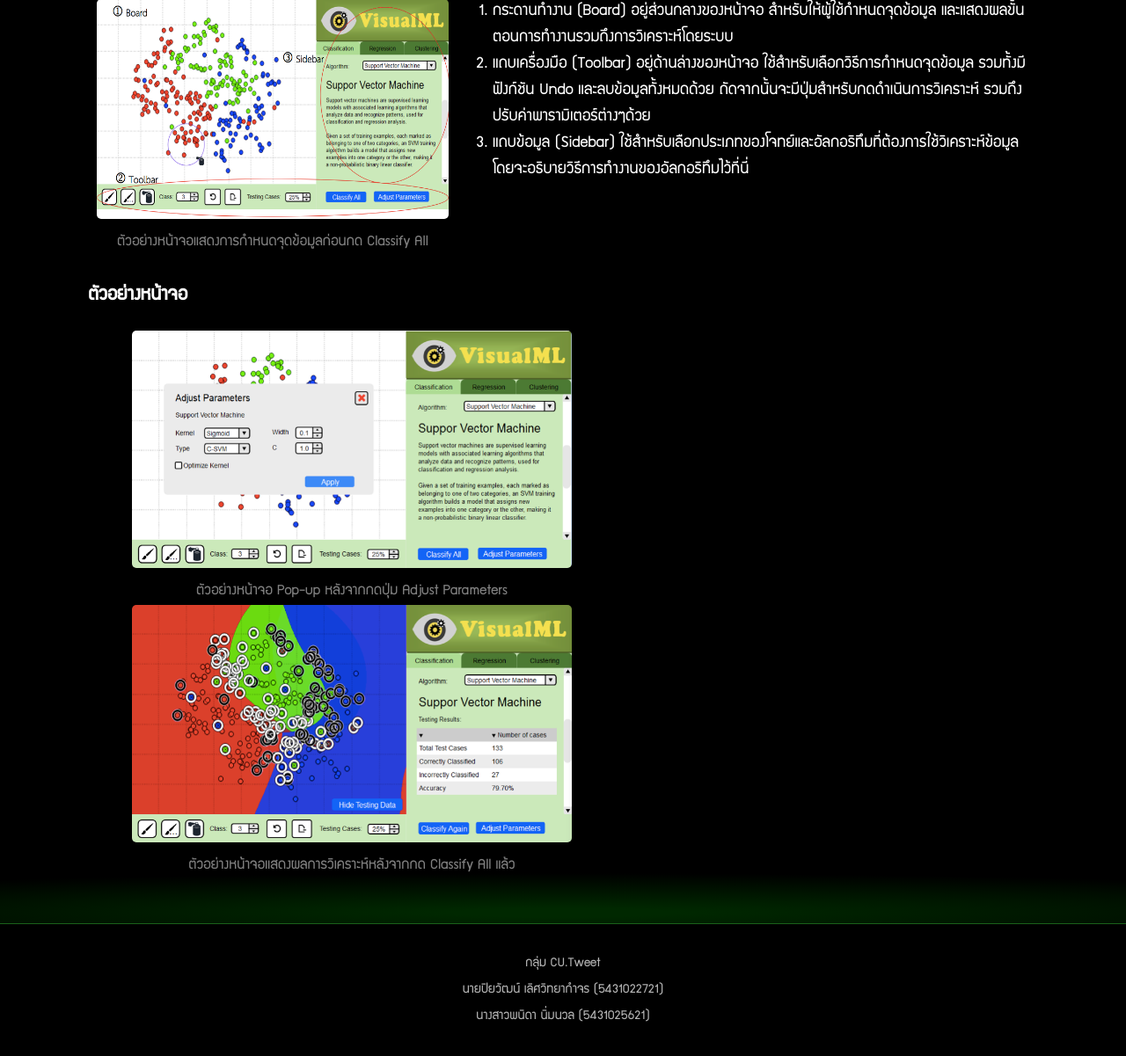
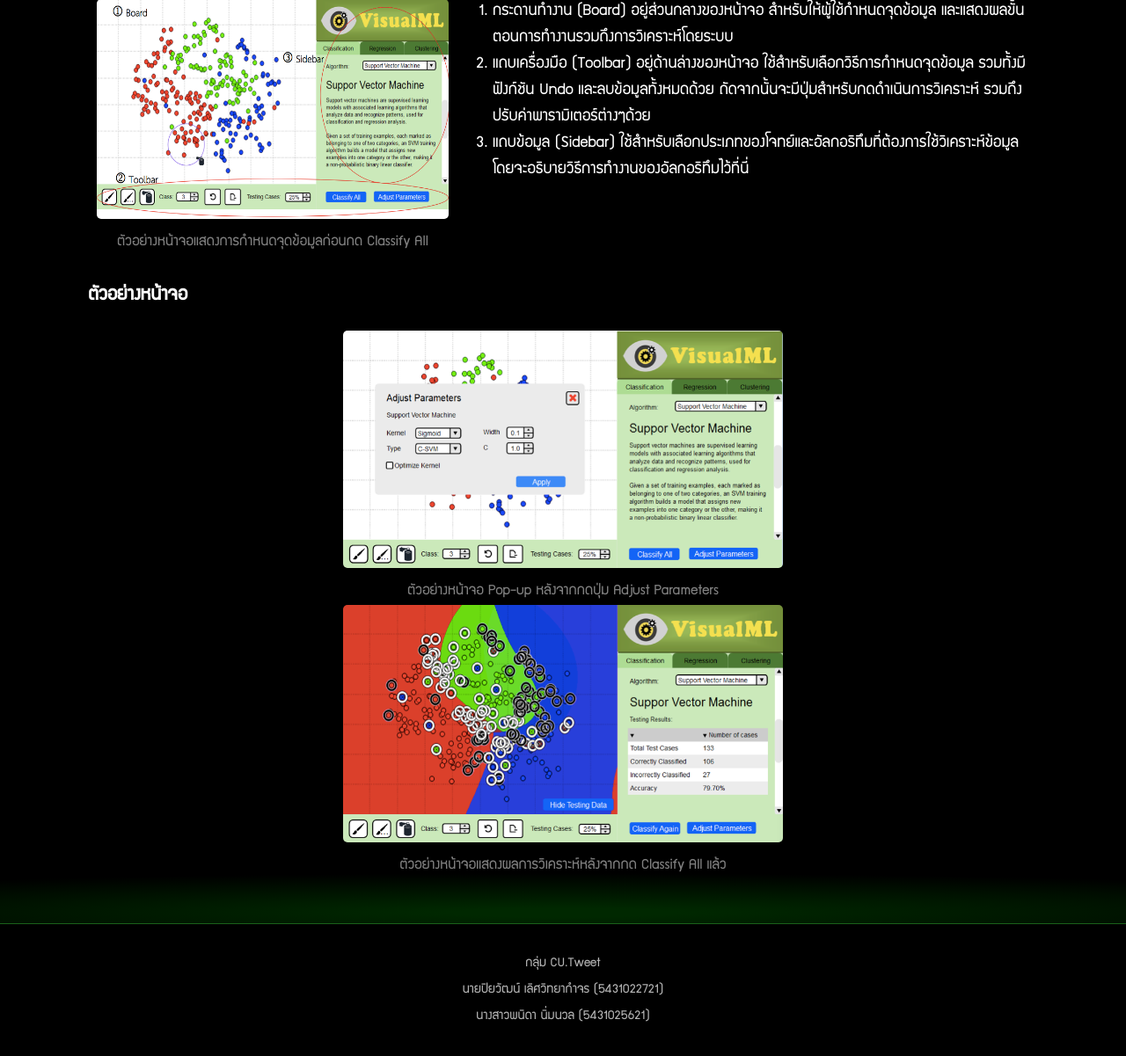
Before and after one commit to dugzzuli/visualML, a PHP site: page /about.html in a window 1280 px wide. Shown: the part 3881-5082 px from the top of the page at 88% size. Run offline with PHP 8.4, Linux system fonts and the light colour scheme; some web fonts are replaced.

Commit message:
change position sample image

```diff
--- a/About Page/about.html
+++ b/About Page/about.html
@@ -178,7 +178,7 @@
 				</div>
 				<div id = "sampleblock">
 					<h3>ตัวอย่างหน้าจอ</h3>
-					<div>
+					<div id = "sampleImgMainblock">
 						<div class = "sampleImgBlock">
 							<img src="img/sample3.png"/>
 							<span>ตัวอย่างหน้าจอ Pop-up หลังจากกดปุ่ม Adjust Parameters</span>
--- a/About Page/style.css
+++ b/About Page/style.css
@@ -260,16 +260,19 @@ footer{
 }
 
 #layoutblock{
-	height:350px;
+	height: auto;
+	min-height:350px;
 }
 
-.sampleblock{
+#sampleImgMainblock{
+	display: block;
 	text-align: center;
+
 }
 
 .sampleImgBlock{
 	display: inline-block;
-	margin: 0px 50px 0px 50px;
+	margin: 0px 30px 0px 30px;
 }
 
 .sampleImgBlock span{
```
